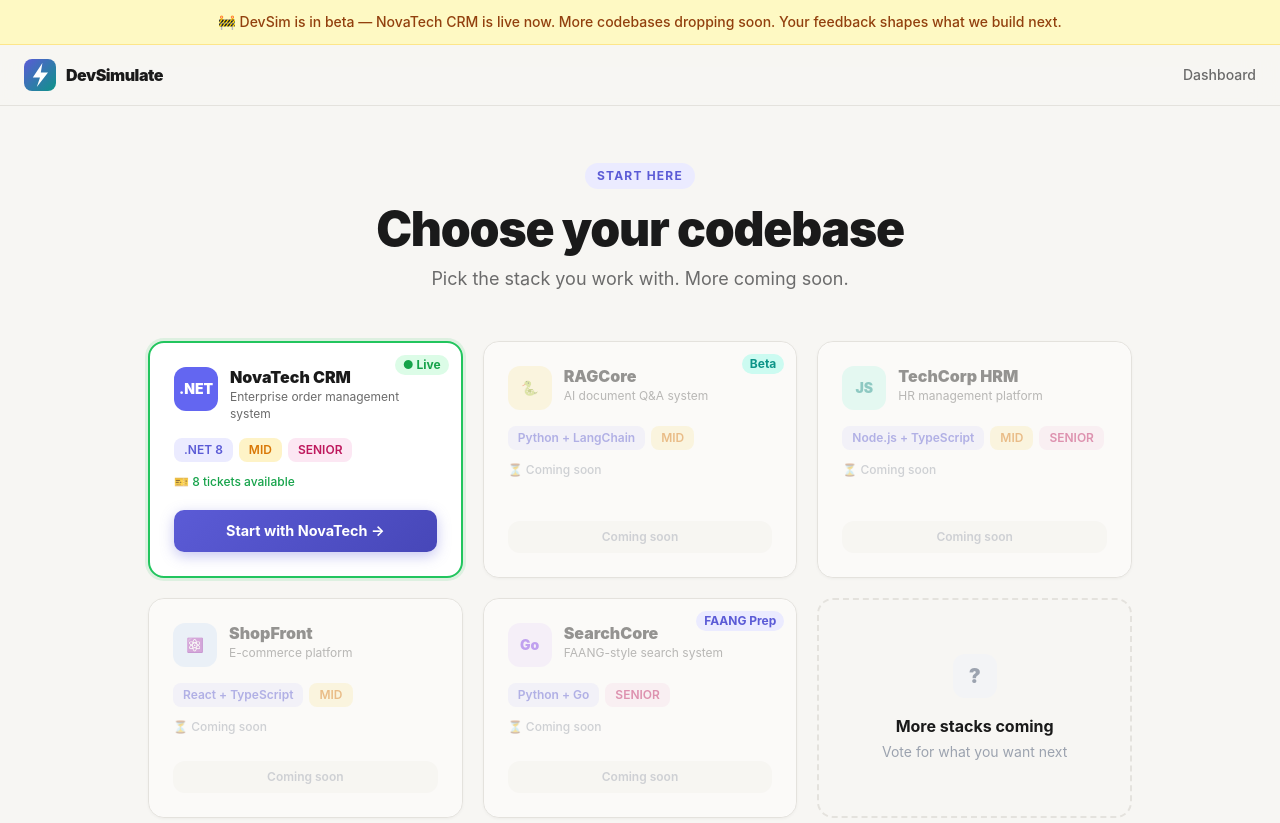
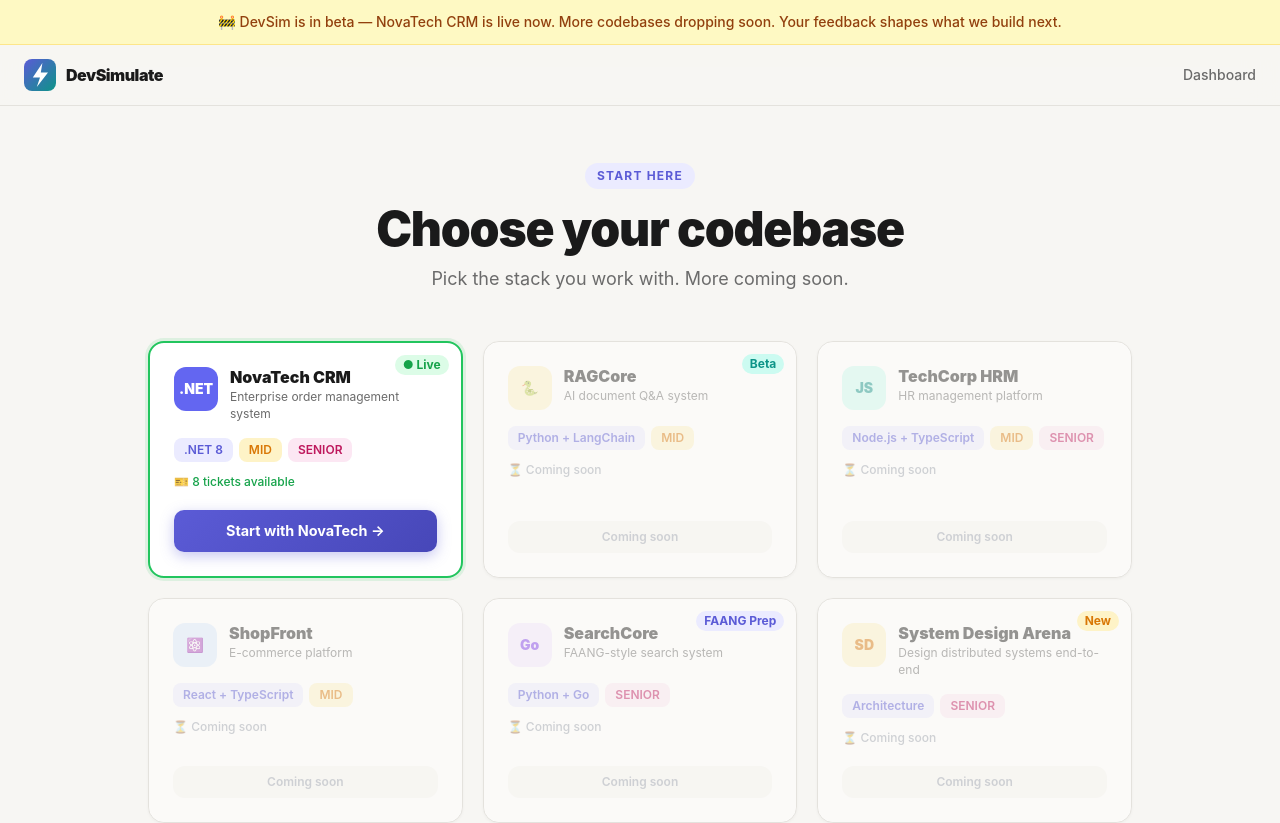
Before and after one commit to DevSimulate/DevsimulateMono, a Next.js app in the folder apps/web/: page /onboarding/select in a window 1280 px wide. Shown: the top 823 px of the page. Built offline with nearby package versions, Linux system fonts and the light colour scheme.

Commit message:
Add System Design Arena card to codebase selection page

```diff
--- a/apps/web/src/app/onboarding/select/page.tsx
+++ b/apps/web/src/app/onboarding/select/page.tsx
@@ -91,6 +91,19 @@ const CARDS: Card[] = [
     ticketCount: "Coming soon",
     active: false,
     cornerBadge: { label: "FAANG Prep", bg: "#EBEBFF", color: "#5B5BD6" },
+  },
+  {
+    id: "system-design",
+    name: "System Design Arena",
+    subtitle: "Design distributed systems end-to-end",
+    logoLabel: "SD",
+    logoBg: "#FEF3C7",
+    logoColor: "#D97706",
+    stack: "Architecture",
+    difficulties: ["SENIOR"],
+    ticketCount: "Coming soon",
+    active: false,
+    cornerBadge: { label: "New", bg: "#FEF3C7", color: "#D97706" },
   },
   {
     id: "placeholder",
```
